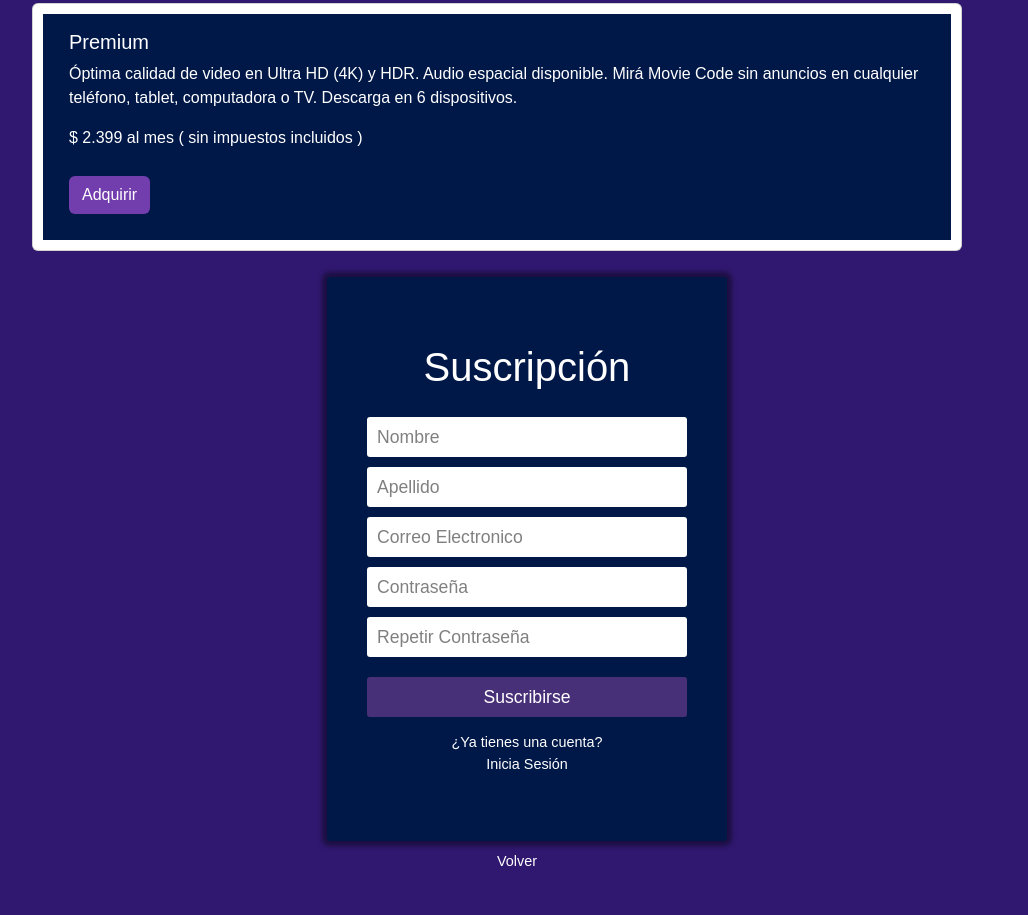
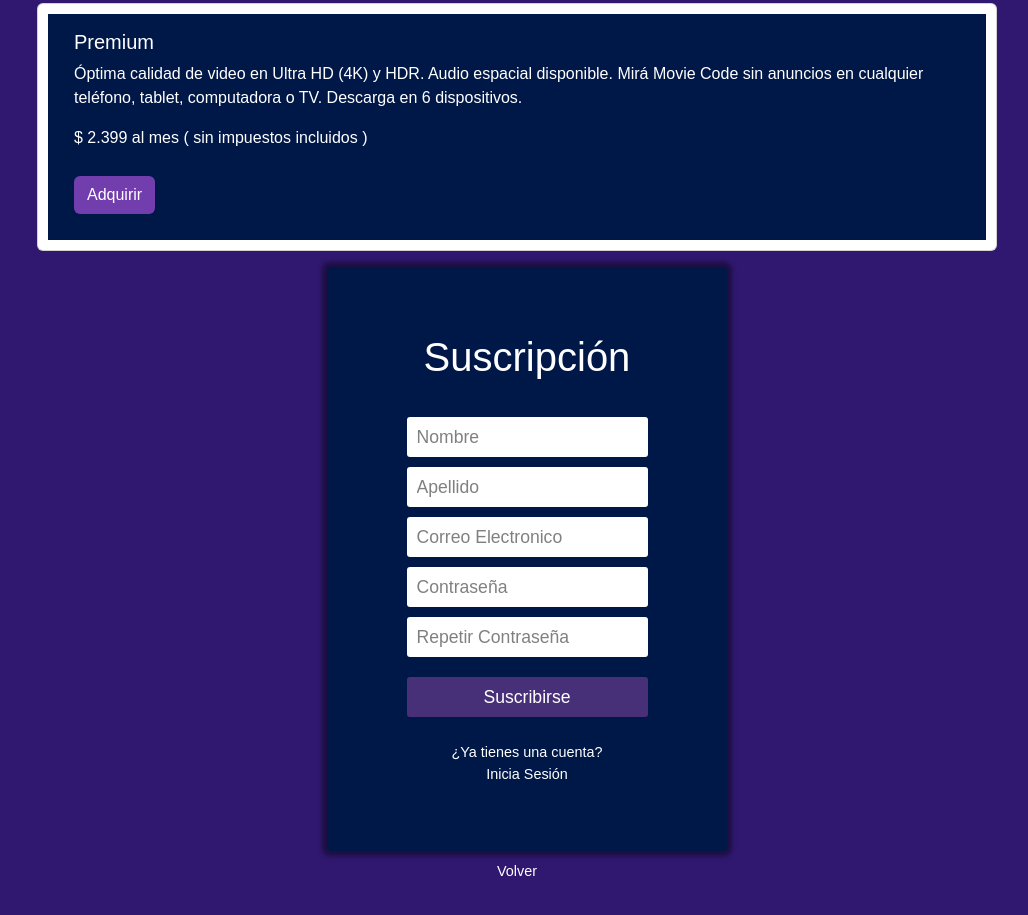
Before and after one commit to FrancoMarga/ProyectoRolling, a plain HTML site: page Paginas/suscripcion.html in a window 1280 px wide. Shown: the part 723-1638 px from the top of the page, without its empty margins (143-1171 px from the left). Drawn offline with nearby package versions, Linux system fonts and the light colour scheme.

Commit message:
modifique navbar (fijo)

```diff
--- a/Paginas/suscripcion.html
+++ b/Paginas/suscripcion.html
@@ -56,13 +56,14 @@
         <a href="#" class="btn text-white">Adquirir</a>
       </div>
     </div>
-<div class="contenedorpadre">
+
     <div class="contenedor">
       <div id="central">
         <div id="login">
           <div class="titulo">
             Suscripción
           </div>
+          <div class=" mx-auto d-flex justify-content-center">
             <form id="loginform">
               <input type="text" name="Nombre" placeholder="Nombre" required>
               <input type="text" name="Apellido" placeholder="Apellido" required>
@@ -73,6 +74,7 @@
 
               <button type="submit" title="Ingresar" name="Ingresar">Suscribirse</button>
             </form>
+          </div>
           <div class="pie-form">
             <a href="#">¿Ya tienes una cuenta?
               <p> Inicia Sesión</p>
@@ -85,7 +87,7 @@
         </div>
       </div>
     </div>
-  </div>
+
   </main>
 </body>
 </html>
--- a/css/index.css
+++ b/css/index.css
@@ -270,3 +270,10 @@ position: center;
 .imgerror{
     margin-left: 350px;
 }
+
+
+
+
+main{
+    margin-top: 95px;
+}
--- a/css/suscripción.css
+++ b/css/suscripción.css
@@ -15,6 +15,8 @@ body {
     font-size: 100%;
     margin: 0;
     background-color:#301870;
+    overflow-x:hidden ;
+    width:100vw ;
 }
 .contenedorpadre{
     display: flex;
@@ -154,3 +156,7 @@ h1{
     }
 
 }
+
+main{
+    width: 100%;
+}
--- a/index.html
+++ b/index.html
@@ -1,10 +1,9 @@
 <!doctype html>
 <html lang="en">
-
 <head>
   <meta charset="utf-8">
   <meta name="viewport" content="width=device-width, initial-scale=1">
-  <link rel="shortcut icon" href="./img/logo.png" type="image/x-icon" />  <title>Streaming Proyect</title>
+  <link rel="shortcut icon" href="./img/logo.png" type="image/x-icon" /><title>Movie Code</title>
   <link href="https://cdn.jsdelivr.net/npm/bootstrap@5.3.0-alpha3/dist/css/bootstrap.min.css" rel="stylesheet"
     integrity="sha384-KK94CHFLLe+nY2dmCWGMq91rCGa5gtU4mk92HdvYe+M/SXH301p5ILy+dN9+nJOZ" crossorigin="anonymous">
   <link rel="stylesheet" href="./css/index.css">
@@ -18,7 +17,7 @@
 <body>
 
  <!--<h1>Streaming</h1>-->
- <nav class="navbar  navbar-expand-lg ">
+ <nav class="navbar fixed-top navbar-expand-lg ">
   <div class="container-fluid ">
     <a class="navbar-brand" href="./index.html">
       <img src="./img/logo.png" alt="logo" width="70" height="70">
```
Also changed, not shown: img/1823382.jpg (added), img/facebook.png (added), img/google.png (added). Lines whose indentation alone changed are shown as unchanged.
